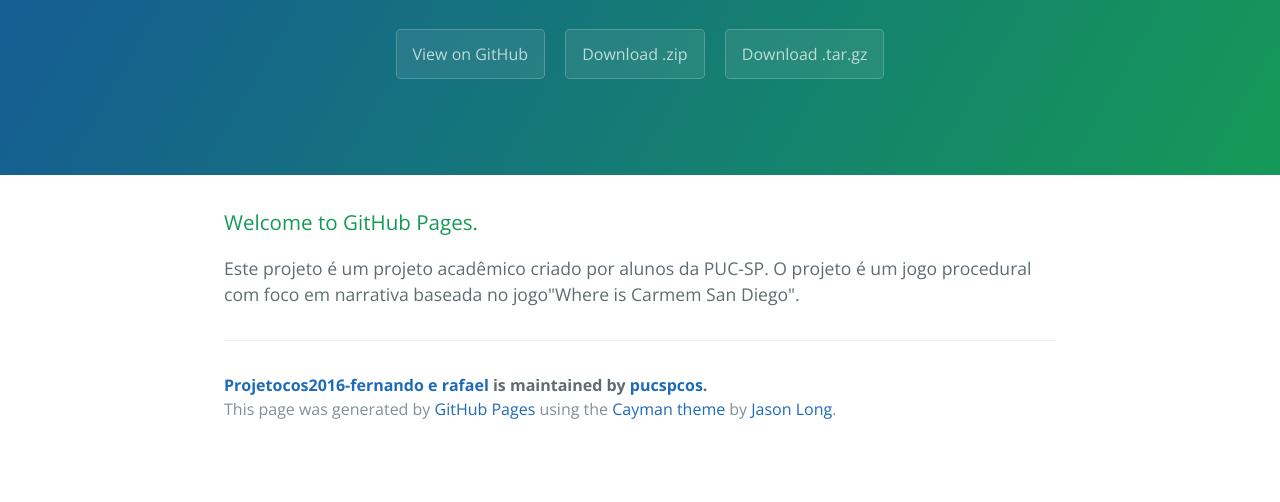
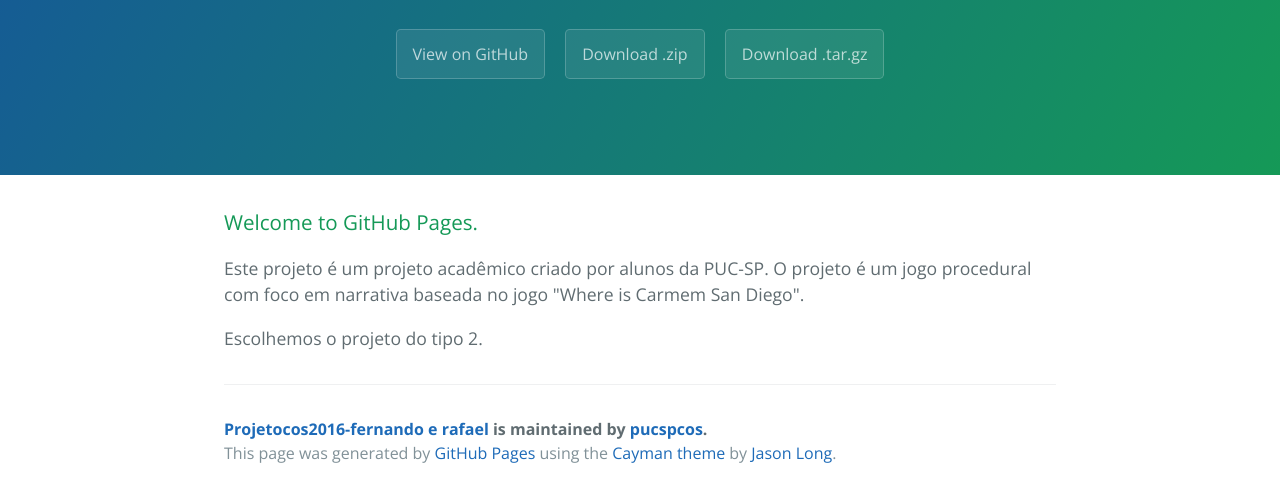
Before and after one commit to pucspcos/projetocos2016-fernando_e_rafael, a plain HTML site: page index.html in a window 1280 px wide. Shown: the part 208-710 px from the top of the page. Drawn offline with nearby package versions, Linux system fonts and the light colour scheme.

Commit message:
Update index.html

```diff
--- a/index.html
+++ b/index.html
@@ -22,7 +22,9 @@
       <h3>
 <a id="Bem-vindo-a-nosso-projeto." class="anchor" href="#welcome-to-github-pages" aria-hidden="true"><span aria-hidden="true" class="octicon octicon-link"></span></a>Welcome to GitHub Pages.</h3>
 
-<p>Este projeto é um projeto acadêmico criado por alunos da PUC-SP. O projeto é um jogo procedural com foco em narrativa baseada no jogo"Where is Carmem San Diego".</p>
+<p>Este projeto é um projeto acadêmico criado por alunos da PUC-SP. O projeto é um jogo procedural com foco em narrativa baseada no jogo "Where is Carmem San Diego".</p>
+
+<p>Escolhemos o projeto do tipo 2.</p>
 
 
       <footer class="site-footer">
```
